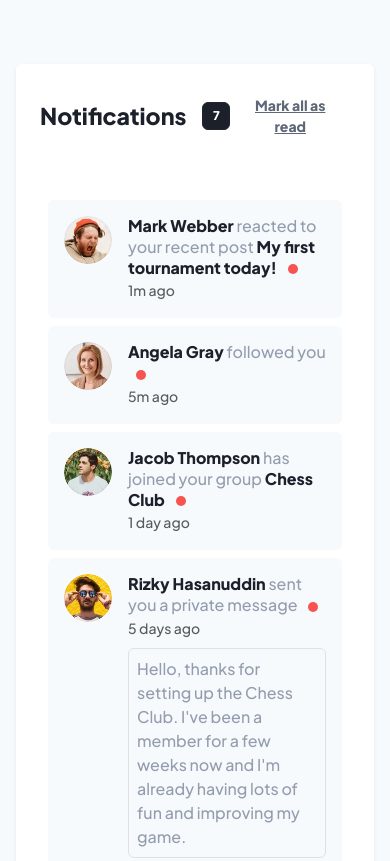
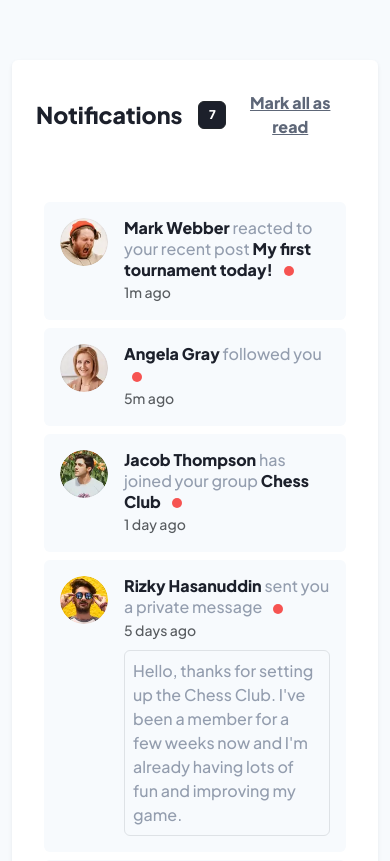
Before and after one commit to Rodney-Mokenyu/notifications-page-main, a plain HTML site: page index.html in a window 390 px wide. Shown: the top 861 px of the page. Drawn offline with nearby package versions, Linux system fonts and the light colour scheme.

Commit message:
Update styles.css

```diff
--- a/assets/css/styles.css
+++ b/assets/css/styles.css
@@ -26,9 +26,9 @@ body {
   font-size: var(--font-size-paragraph);
   color: var(--color-neutral-very-dark-blue);
   background-color: var(--color-neutral-very-light-grayish-blue);
-  min-height: 100vh;
+  min-block-size: 100vh;
   margin: 0;
-  padding: 1rem;
+  padding: clamp(0.75rem, 2vw, 1.5rem);
   display: flex;
   flex-direction: column;
   justify-content: center;
@@ -36,16 +36,18 @@ body {
 }
 
 main {
-  width: 100%;
-  max-width: 600px;
+  inline-size: 100%;
+  max-inline-size: 600px;
   background-color: var(--color-neutral-white);
   border-radius: 8px;
-  padding: 2rem;
+  padding: clamp(1rem, 4vw, 2rem);
   box-shadow: 0 0 8px rgba(0, 0, 0, 0.05);
 }
 
 .badge {
-    background-color: var(--color-neutral-very-dark-blue);
+  background-color: var(--color-neutral-very-dark-blue);
+  height: 28px;
+  min-inline-size: 28px;
 }
 
 /* Notifications */
@@ -68,7 +70,7 @@ main {
 }
 
 .notification-row p {
-  margin-bottom: 0.25rem;
+  margin-block-end: 0.25rem;
   line-height: 1.3;
 }
 
@@ -81,8 +83,8 @@ main {
 /* Red dot */
 .red-circle {
   display: inline-block;
-  width: 10px;
-  height: 10px;
+  inline-size: 10px;
+  block-size: 10px;
   background-color: var(--color-primary-red);
   border-radius: 50%;
 }
@@ -97,14 +99,18 @@ main {
 }
 
 .btn {
-    color: var(--color-neutral-dark-grayish-blue);
+  color: var(--color-neutral-dark-grayish-blue);
 }
+.btn:hover {
+  color: var(--color-neutral-grayish-blue);
+}
+
 /* Private message */
 .private-message {
   display: block;
-  margin-top: 1rem;
+  margin-block-start: 1rem;
   padding: 1rem;
-  height: auto;
+  inline-size: auto;
   color: var(--color-neutral-grayish-blue);
   border: 1px solid var(--color-neutral-light-grayish-blue-2);
   border-radius: 5px;
@@ -112,29 +118,28 @@ main {
 }
 
 #notifications-list {
-    margin-top: 3rem;
-    padding: 0.5rem;
-
+  margin-block-start: 3rem;
+  padding: 0.5rem;
 }
 
 .notification-row.active .private-message {
   display: block;
 }
 
-
-@media (max-width: 576px) {
+/* Media Queries */
+@media (max-width: 36em) { /* 576px approx using em units */
   main {
-    padding: 1rem;
+    padding: clamp(0.5rem, 3vw, 1rem);
   }
-  #mark-all-as-read {
-    font-size: 14px;
+  .mark-all-read {
+    font-size: 0.875rem; /* 14px */
+    color: var(--color-neutral-light-grayish-blue-1);
   }
 }
 
-@media (max-width: 376px) {
-
-  #mark-all-as-read {
-    font-size: 12px;
+@media (max-width: 23.5em) { /* 376px approx */
+  .mark-all-read {
+    font-size: 0.75rem; /* 12px */
     white-space: nowrap;
   }
 }
```
